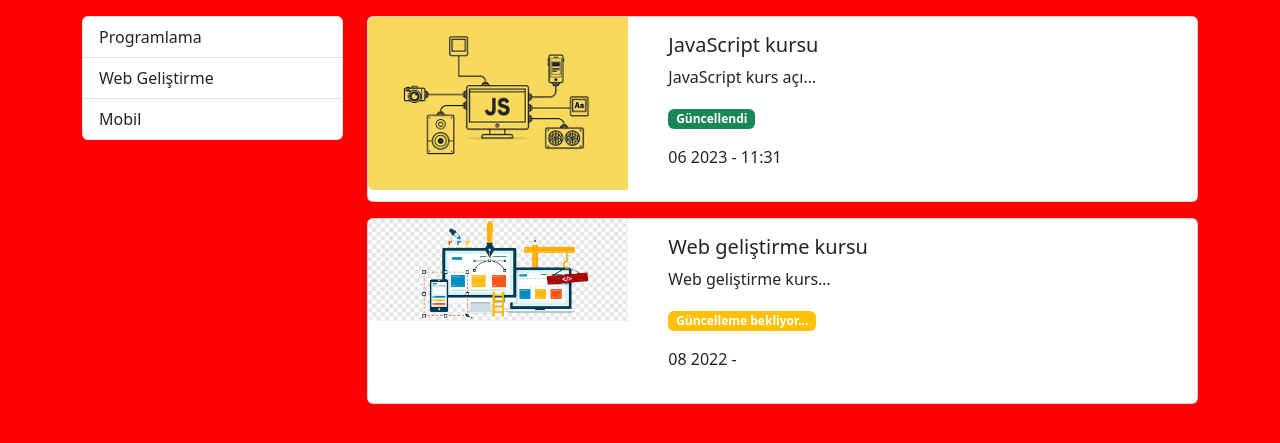
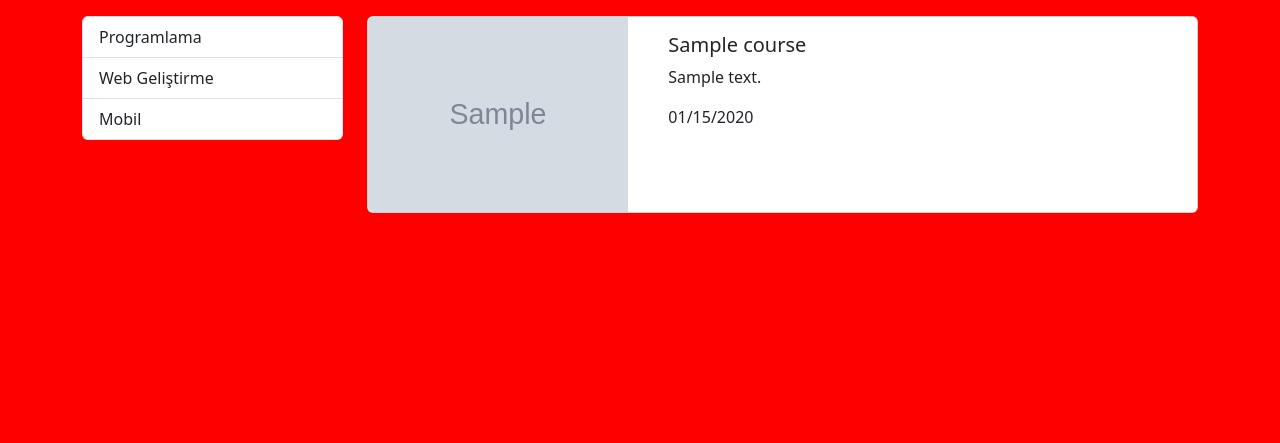
Before and after one commit to kemalozccan/django_test, a Django app: page /kurslar/ in a window 1280 px wide. Shown: the part 56-499 px from the top of the page. Run offline with Django 4.2, Linux system fonts and the light colour scheme; tables that the repository leaves empty hold one stand-in row (values such as "Sample post"); grey boxes marked "Sample" are stand-in pictures; some libraries are stand-ins or nearby versions.

Commit message:
Veri tabanından veri çekme işlemi.

```diff
--- a/egitim_con/courses/templates/courses/partials/_course.html
+++ b/egitim_con/courses/templates/courses/partials/_course.html
@@ -8,14 +8,7 @@
             <div class="card-body">
                 <h5 class="card-title">{{ course.title }}</h5>
                 <p class="card-text">{{ course.description|truncatechars:20 }}</p>
-                <p>
-                    {% if course.isUpdated %}
-                        <span class = "badge bg-success">Güncellendi</span>
-                    {% else %}
-                        <span class = "badge bg-warning">Güncelleme bekliyor...</span>
-                    {% endif %}
-                </p>
-                <p>{{ course.date|date:"m Y" }} - {{ course.date|time:"H:i" }}</p>
+                <p>{{ course.date|date:"SHORT_DATE_FORMAT" }}</p>
             </div>
         </div>
     </div>
--- a/egitim_con/courses/views.py
+++ b/egitim_con/courses/views.py
@@ -2,6 +2,7 @@ from django.shortcuts import render, redirect
 from django.http import HttpResponse, HttpResponseRedirect, HttpResponseNotFound
 from django.urls import reverse
 from datetime import date, datetime
+from .models import Course
 # Create your views here.
 
 data = {
@@ -49,7 +50,7 @@ db = {
 }
 
 def index(request):
-    kurslar = db["courses"]
+    kurslar = Course.objects.all()
     kategoriler = db["categories"]
     return render(request,'courses/index.html', {
         'categories'    : kategoriler,
```
